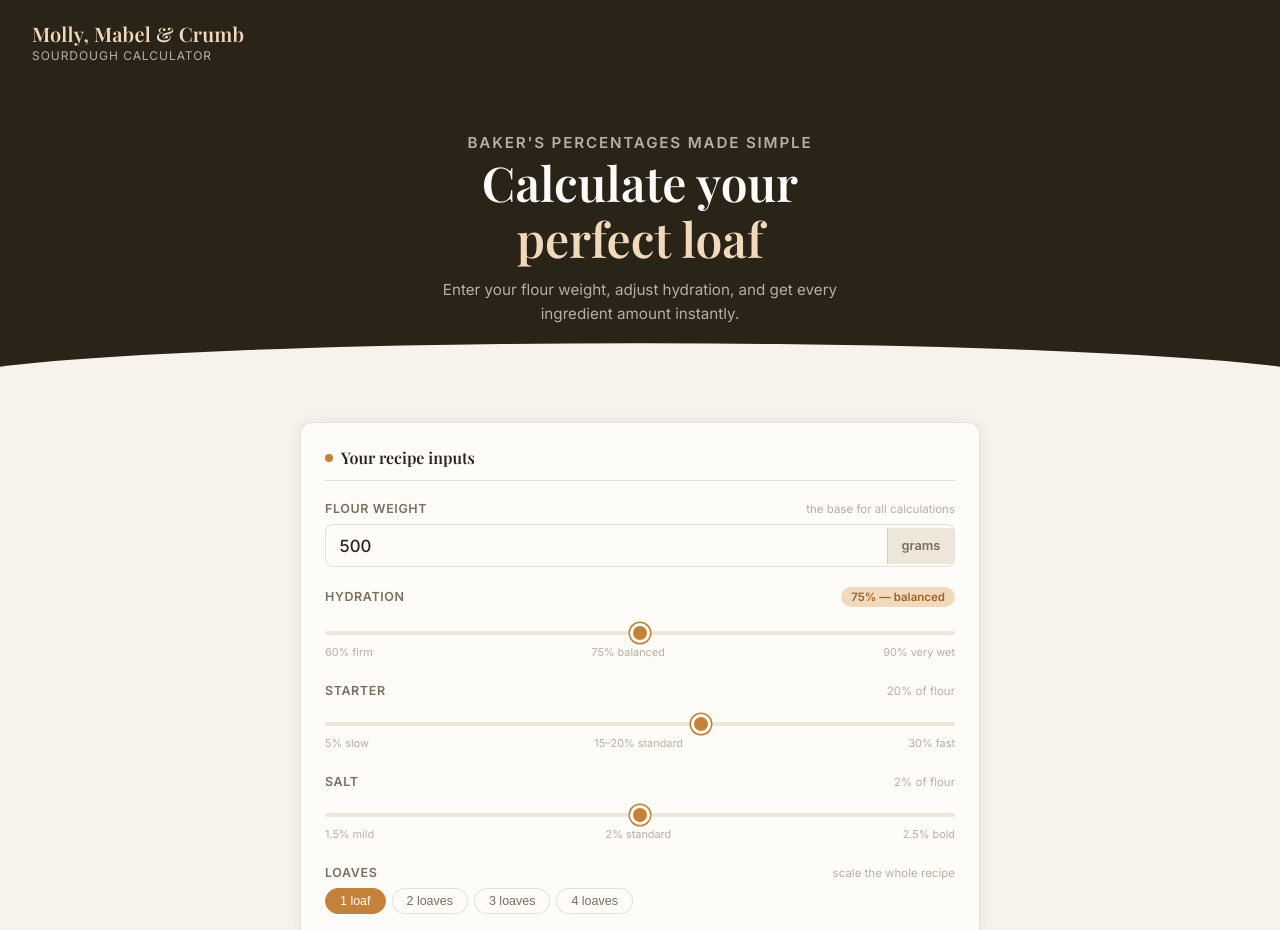
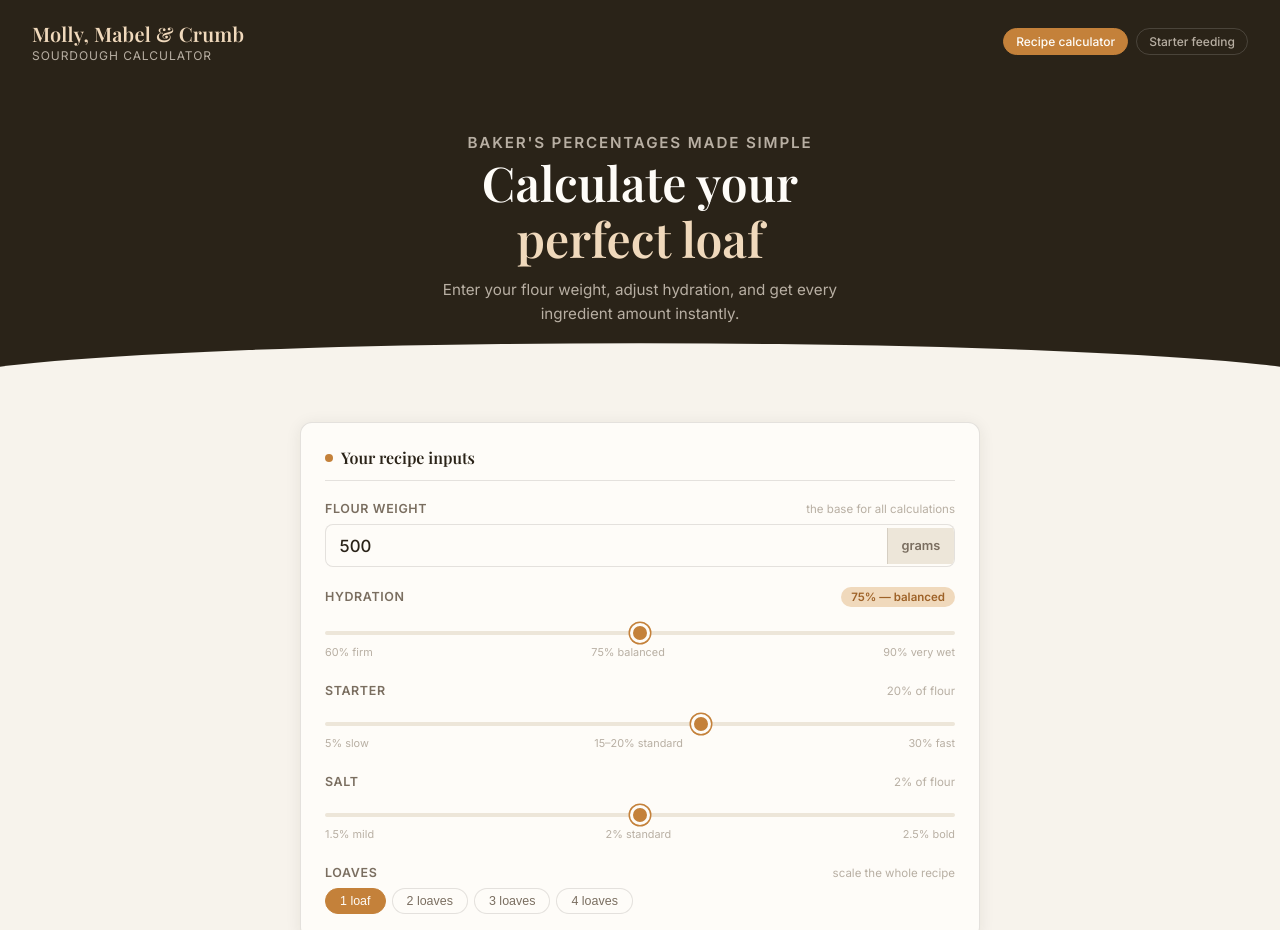
Before and after one commit to Molly-Mabel-Crumbs/mollymabelandcrumb, a plain HTML site: page index.html in a window 1280 px wide. Shown: the top 930 px of the page. Drawn offline with nearby package versions, Linux system fonts and the light colour scheme.

Commit message:
Add files via upload

```diff
--- a/index.html
+++ b/index.html
@@ -70,6 +70,10 @@
 <body>
 <header>
   <div class="logo">Molly, Mabel &amp; Crumb<span>Sourdough Calculator</span></div>
+  <div style="display:flex;gap:8px;">
+    <a href="index.html" style="font-size:0.75rem;font-weight:500;padding:5px 12px;border-radius:20px;border:1px solid var(--crust);background:var(--crust);color:var(--white);text-decoration:none;white-space:nowrap;">Recipe calculator</a>
+    <a href="starter-calculator.html" style="font-size:0.75rem;font-weight:500;padding:5px 12px;border-radius:20px;border:1px solid rgba(255,255,255,0.15);color:var(--subtle);text-decoration:none;white-space:nowrap;">Starter feeding</a>
+  </div>
 </header>
 <div class="hero">
   <p class="hero-eyebrow">Baker's percentages made simple</p>
```
